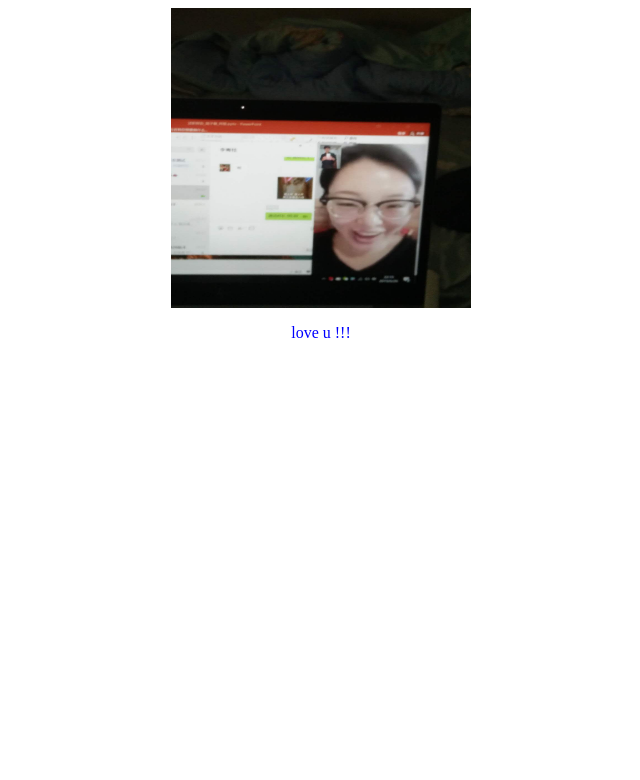
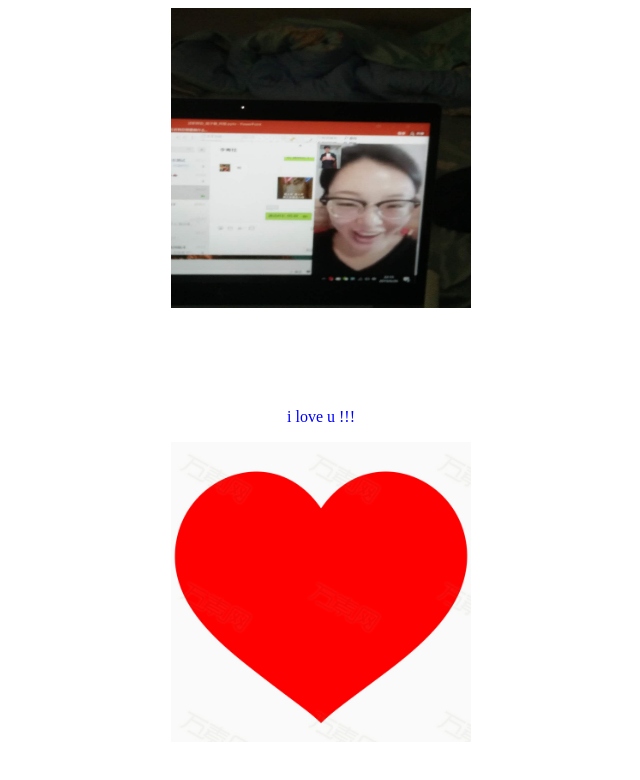
Before and after one commit to TSUTAYAcat/koa_learning, a website: page src/static/html/future.html in a window 1280 px wide. Shown: the whole page, without its empty margins (319-959 px from the left). Drawn offline with Linux system fonts and the light colour scheme.

Commit message:
future - img

```diff
--- a/index.js
+++ b/index.js
@@ -26,10 +26,10 @@ app.use(router.routes())
 // 前端路由，这是在后端路有没有规定的所以找不到，所以我们自定义中间件，当找不到执行下面代码，请求index.html
 app.use(async ctx => {
   console.log(ctx.originalUrl)
-  if(ctx.originalUrl === '/src/static/html/lee.jpg'){
+  if (ctx.originalUrl.indexOf('/src/static/html/' !== -1)) {
     ctx.response.type = 'html'
-    ctx.response.body = fs.createReadStream(__dirname + '/src/static/html/lee.jpg')
-  }else{
+    ctx.response.body = fs.createReadStream(__dirname + ctx.originalUrl)
+  } else {
     ctx.response.type = 'html'
     ctx.response.body = fs.createReadStream(__dirname + '/public/build/index.html')
   }
--- a/src/static/html/future.html
+++ b/src/static/html/future.html
@@ -10,11 +10,30 @@
 
 <body>
     <!-- <div>总得找点有意义的事情去做吧，比如现在······</div> -->
-    <div id='leeImg' style="width: 300px;height: 300px;margin: 0 auto">
-        <img style="width: 300px;height: 300px;" src='/src/static/html/lee.jpg' alt="" />
+    <div style="width: 300px;height: 300px;margin: 0 auto 100px">
+        <img id='loverImg' style="width: 300px;height: 300px;" src='/src/static/html/lee.jpg' alt="" />
     </div>
-    <p style="text-align:center;color: blue;">love u !!!</p>
+    <p style="text-align:center;color: blue;">i love u !!!</p>
+    <div style="margin: 0 auto 100px;text-align:center">
+        <img id='loveImg' style="width: 300px;height: 300px;" src='/src/static/html/love.jpg' alt="" />
+    </div>
     <script>
+        let imgFlag = -1
+        let loveHeart = document.getElementById('loveImg')
+        let smallSize = '200px'
+        let bigSize = '300px'
+        setInterval(() => {
+            if(imgFlag===1){
+                loveHeart.style.width= bigSize
+                loveHeart.style.height= bigSize
+                imgFlag = imgFlag*-1
+            }else{
+                loveHeart.style.width= smallSize
+                loveHeart.style.height= smallSize
+                imgFlag = imgFlag*-1
+            }
+
+        }, 500)
     </script>
 </body>
 
```
Also changed, not shown: package.json (line endings or trailing spaces), src/static/html/love.jpg (added), 1 other file.
